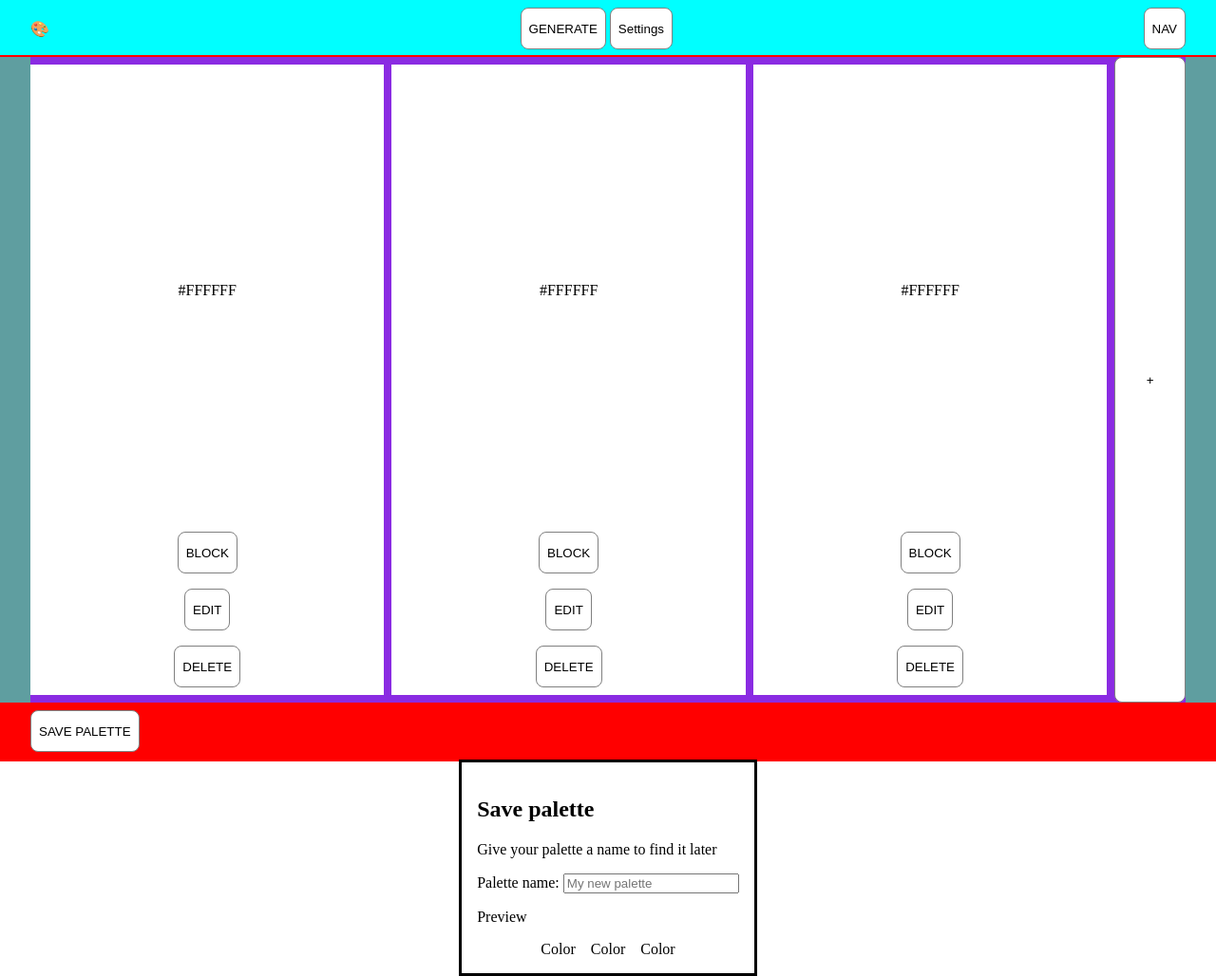
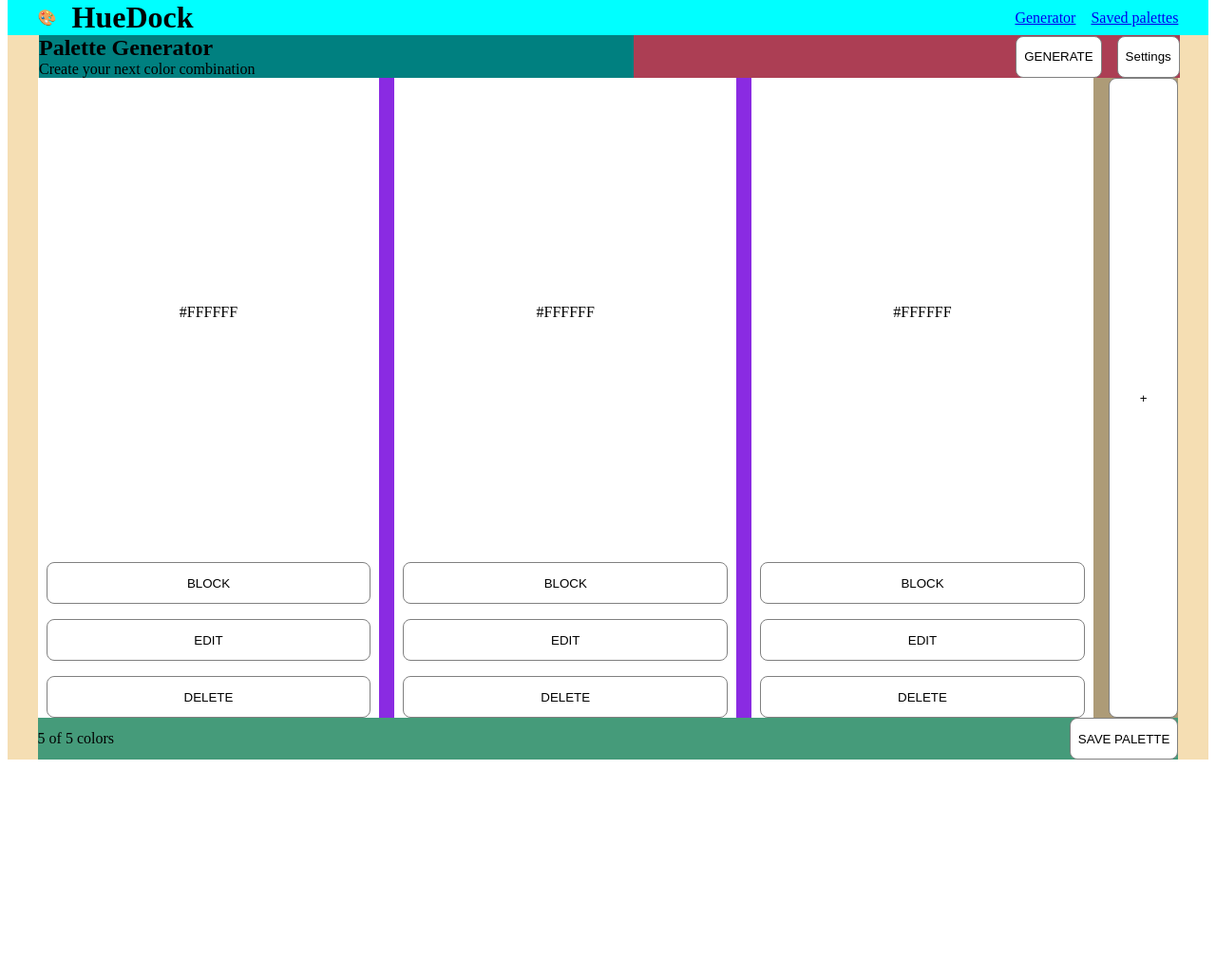
Before and after one commit to AdrianMira/huedock, a plain HTML site: page index.html in a window 1280 px wide. Shown: the whole page at 95% size. After the commit the page ends 800 px from the top, so only its background shows below. Drawn offline with Linux system fonts and the light colour scheme.

Commit message:
feat: add palette saving and improve responsive layout

```diff
--- a/css/main.css
+++ b/css/main.css
@@ -9,10 +9,11 @@
 
 * {
     box-sizing: border-box;
+    margin-block: 0;
 }
 
 body {
-    margin: 0;
+    /* margin: 0; */
 }
 
 button {
@@ -29,12 +30,6 @@ button {
     padding-inline: var(--space-sm);
 }
 
-.content-grid {
-    display: grid;
-    min-height: 100dvh;
-    grid-template-rows: auto 1fr;
-}
-
 .hidden {
     display: none;
 }
@@ -47,94 +42,105 @@ button {
 
 .flex {
     display: flex;
+    gap: var(--space-md);
+    /* align-items: center;
+    justify-content: center; */
+}
+
+.grid {
+    display: grid;
+}
+
+/* Web header */
+.web-content {
+    background-color: aqua;
+    min-height: 100dvh;
+    grid-template-rows: auto 1fr;
+}
+
+.web-header .flex {
+    align-items: center;
+}
+
+.web-header__mode-selector {
+    margin-inline-start: auto;
+}
+
+/* Main content */
+.main-content {
+    background-color: wheat;
+
+    grid-template-areas: "header"
+        "main"
+        "save"
+        "generation";
+    grid-template-rows: auto 1fr auto auto;
+}
+
+.actual-mode-info {
+    background-color: teal;
+    grid-area: header;
+}
+
+.generation-buttons {
+    background-color: rgb(172, 62, 84);
+    grid-area: generation;
     align-items: center;
     justify-content: center;
-    gap: 1em;
 }
 
-.web-header {
-    background-color: aqua;
-    padding-block: var(--space-sm);
-
-    .wrapper {
-        display: grid;
-        grid-template-columns: auto 1fr auto;
-        align-items: center;
-        justify-items: center;
-
-        .web-header__logo {
-            justify-self: start;
-        }
-
-        .web-header__generate {
-            justify-self: center;
-        }
-
-        .web-header__nav {
-            justify-self: end;
-        }
-    }
-}
-
-.web-header__generate {
-    margin: auto;
-}
-
-main {
-    outline: 2px red solid;
-    background-color: cadetblue;
-    display: grid;
-    grid-template-rows: 1fr auto;
+.generation-buttons__generate {
+    flex: 1;
 }
 
 .palette {
-    background-color: blueviolet;
+    background-color: rgb(173, 155, 119);
+    grid-area: main;
     flex-direction: column;
-    gap: 0px;
+}
 
 .palette__color-list {
-        height: 100%;
+    background-color: blueviolet;
+    flex: 1;
 
     flex-direction: column;
-        align-items: stretch;
-        gap: var(--space-sm);
-
-        padding-block: var(--space-sm);
-
-        flex: 1;
-    }
 }
 
 .color-card {
+    flex: 1;
     background-color: #FFFFFF;
-    /* max-height: 3rem; */
-    flex: 1;
-
     align-content: center;
+    text-align: center;
+}
 
 .color-card__code {
-        margin: 0;
     margin: auto;
-    }
 }
 
 .palette__add-color {
     width: 100%;
-    min-width: var(--button-min-size);
-
-    align-self: center;
-    flex: calc(1/10);
 }
 
 .palette-options {
-    background-color: red;
-    padding-block: var(--space-sm);
-    text-align: center;
+    background-color: rgb(69, 155, 122);
+    grid-area: save;
+
+    align-items: center;
 
     .flex {
         flex-direction: column;
     }
 }
+
+.palette-options__number-of-colors p {
+    width: max-content;
+}
+
+.palette-options__save {
+    margin-inline-start: auto;
+}
+
+/* modals */
 
 .settings-dialog[open] {
 
@@ -221,7 +227,6 @@ main {
     }
 }
 
-
 .edit-color-dialog[open] {
     #edit-color-form {
         display: flex;
@@ -238,42 +243,71 @@ main {
     }
 }
 
-@media (width >=1020px) {
+.save-palette-dialog[open] {
+    .flex {
+        flex-direction: column;
+        align-items: stretch;
+        justify-content: start;
+    }
 
-    .palette {
+    .palette-preview {
         flex-direction: row;
-        gap: var(--space-sm);
+        justify-content: center;
 
-        .palette__color-list {
-            flex-direction: row;
+        .palette-preview__color {
+            flex: 1;
+            min-height: var(--button-min-size);
+            min-width: var(--button-min-size);
+            border: 1px solid black;
         }
     }
 
-    .palette-options {
-        .flex {
+    .save-palette-dialog__buttons {
         flex-direction: row;
-            justify-content: space-between;
+        justify-content: end;
     }
 }
 
-    .color-card {
-        padding-block-end: var(--space-sm);
+@media (width >=1020px) {
 
-        .color-card__code {
-            margin: 0;
-            margin-block: auto;
+    .main-content {
+        grid-template-areas: "header generation"
+            "main main"
+            "save save";
     }
 
-        .flex {
+    .actual-mode-info {
+        margin-inline: initial;
+        margin-inline-start: auto;
+    }
+
+    .generation-buttons {
+        margin-inline: initial;
+        margin-inline-end: auto;
+
+        justify-content: end;
+    }
+
+    .generation-buttons__generate {
+        flex: initial;
+    }
+
+    .palette,
+    .palette__color-list,
+    .palette-options .flex {
+        flex-direction: row;
+
+    }
+
+    .color-card .flex {
         flex-direction: column;
         min-height: 100%;
-        }
     }
 
     .palette__add-color {
         height: 100%;
         min-height: var(--button-min-size);
 
-        flex: calc(1/20);
+        flex: calc(1/20); /*Review. Happends when palette__color-list is flex:1*/
     }
 }
--- a/index.html
+++ b/index.html
@@ -9,23 +9,37 @@
 </head>
 
 <body>
-    <div class="content-grid">
+    <div class="web-content grid">
+        <!-- 4 sections for the web -->
         <header class="web-header">
-            <div class="wrapper">
+            <div class="wrapper flex">
+
                 <div class="web-header__logo">🎨</div>
-                <h1 class="web-header__title hidden">HUEDOCK</h1>
-                <div class="generation-buttons">
-                    <button class="btn web-header__generate" type="button">GENERATE</button>
-                    <button class="btn web-header__settings" type="button" aria-label="settings">Settings</button>
+                <h1 class="web-header__title">HueDock</h1>
+
+                <div class="web-header__mode-selector flex">
+                    <!-- Use "a" label? -->
+                    <a href="#">Generator</a>
+                    <a href="#">Saved palettes</a>
+                    <button class="web-header__nav btn hidden" type="button">NAV</button>
                 </div>
-                <button class="btn web-header__nav" type="button">NAV</button>
-
             </div>
         </header>
 
-        <main>
-            <section class="palette wrapper flex">
-                <div class="palette__color-list wrapper flex">
+        <main class="main-content grid">
+            <!-- Change class "generator" to "saved-palettes" in js and change the texts -->
+            <header class="actual-mode-info generator wrapper">
+                <h2 class="actual-mode-info__title">Palette Generator</h2>
+                <p class="actual-mode-info__comment">Create your next color combination</p>
+            </header>
+
+            <div class="generation-buttons flex wrapper">
+                <button class="generation-buttons__generate btn" type="button">GENERATE</button>
+                <button class="generation-buttons__settings btn" type="button" aria-label="settings">Settings</button>
+            </div>
+
+            <section class="palette flex wrapper">
+                <div class="palette__color-list flex">
                     <div class="color-card">
                         <div class="wrapper flex">
                             <p class="color-card__code">#000000</p>
@@ -51,19 +65,21 @@
                         </div>
                     </div>
                 </div>
-                <button class="btn palette__add-color" type="button" aria-label="add color">+</button>
+                <button class="palette__add-color btn" type="button" aria-label="add color">+</button>
             </section>
 
-            <section class="palette-options">
-                <div class="wrapper flex">
-                    <button class="btn palette-options__save" type="button">SAVE PALETTE</button>
-                    <button class="btn palette-options__export hidden" type="button">EXPORT</button>
+            <section class="palette-options flex wrapper">
+                <div class="palette-options__number-of-colors">
+                    <p><span class="number-of-colors">5</span> of 5 colors</p>
+                </div>
+                <div class="flex wrapper">
+                    <button class="palette-options__save btn" type="button">SAVE PALETTE</button>
                 </div>
             </section>
-
         </main>
     </div>
 
+    <!-- dialogs and modals -->
     <dialog class="settings-dialog">
         <div class="settings-dialog__content flex">
             <h2>Generate Options</h2>
@@ -92,7 +108,8 @@
                         <input type="color" id="reference-color" name="referenceColor">
                         <input type="text" id="reference-color-code" name="referenceColorCode">
                     </div>
-                    <p class="reference-color-description">The palette will be generated using this color as a reference.</p>
+                    <p class="reference-color-description">The palette will be generated using this color as a
+                        reference.</p>
                 </div>
 
                 <hr>
@@ -122,22 +139,33 @@
         </div>
     </dialog>
 
-    <dialog class="save-palette-dialog" open>
-        <div class="save-palette-content">
-            <form id="save-palette-form">
+    <dialog class="save-palette-dialog">
+        <div class="save-palette-dialog__content flex">
+            <header class="save-palette-dialog__header">
                 <h2>Save palette</h2>
                 <p>Give your palette a name to find it later</p>
+                <hr>
+            </header>
 
-                <div class="save-palette__name">
+            <form id="save-palette-dialog__form">
+                <div class="save-palette-dialog__name flex">
                     <label for="palette-name">Palette name:</label>
-                    <input type="text" name="paletteName" id="palette-name" placeholder="My new palette">
+                    <input type="text" id="palette-name" name="paletteName" placeholder="My new palette">
+                    <p>Choose a name you'll recognize later.</p>
                 </div>
 
-                <p>Preview</p>
-                <div class="palette-preview flex">
-                    <div class="palette-preview__color">Color</div>
-                    <div class="palette-preview__color">Color</div>
-                    <div class="palette-preview__color">Color</div>
+                <div class="save-palette-dialog__palette-preview">
+                    <h2>Palette preview</h2>
+                    <div class="palette-preview flex">
+                        <div class="palette-preview__color"></div>
+                        <div class="palette-preview__color"></div>
+                        <div class="palette-preview__color"></div>
+                    </div>
+                </div>
+                <hr>
+                <div class="save-palette-dialog__buttons flex">
+                    <button type="button">Cancel</button>
+                    <button type="submit">Save palette</button>
                 </div>
             </form>
         </div>
```
Also changed, not shown: js/script.js (+76 -20 lines). Lines whose indentation alone changed are shown as unchanged.
